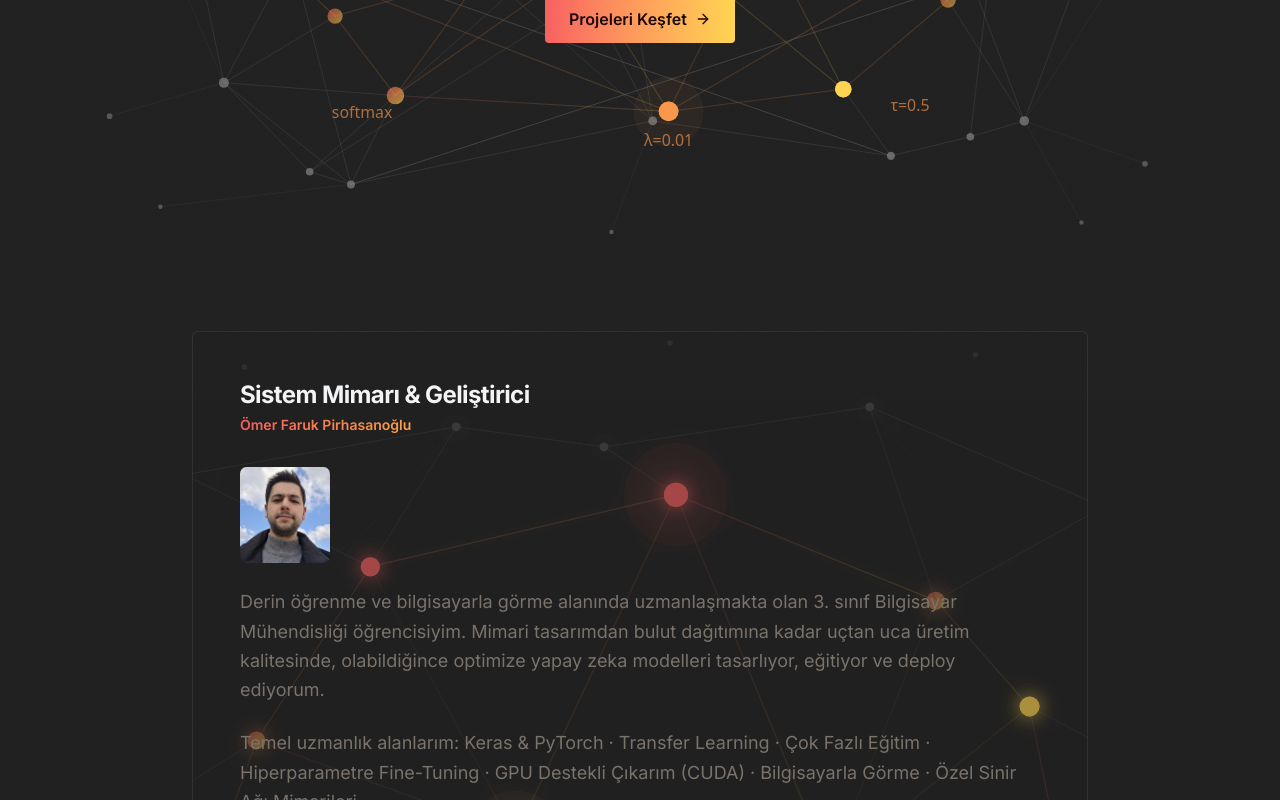
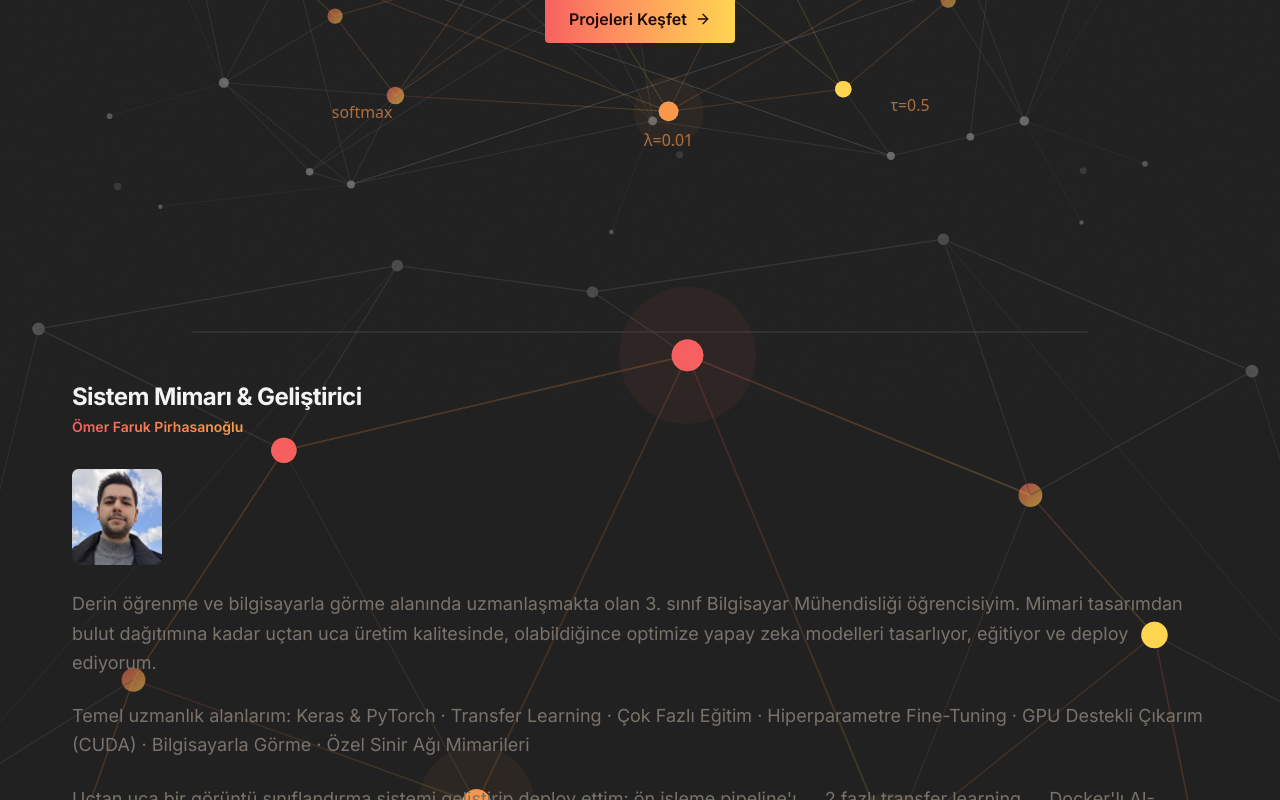
Before and after one commit to omerfarukpirhasanoglu/pirhasanoglu.com, a Next.js app: page / in a window 1280 px wide. Shown: the part 400-1200 px from the top of the page. Built offline with nearby package versions, Linux system fonts and the light colour scheme.

Commit message:
section fix

```diff
--- a/src/app/page.tsx
+++ b/src/app/page.tsx
@@ -273,10 +273,9 @@ export default function LandingPage() {
       </main>
       {/*About Me*/}
       <section className="px-6 py-24 relative z-10 animate-reveal delay-1000">
-        <div className="max-w-4xl mx-auto relative" style={{ borderRadius: "6px"}}>
+        <div className="absolute inset-0 -top-24 -bottom-24 left-0 right-0 pointer-events-none overflow-visible" style={{zIndex: 0}}>
 
           {/* Arka plan node network */}
-          <div className="absolute inset-0 pointer-events-none">
             <svg width="100%" height="100%" viewBox="0 0 680 420" preserveAspectRatio="xMidYMid slice" xmlns="http://www.w3.org/2000/svg">
               <defs>
                 <linearGradient id="aboutGrad" x1="0%" y1="0%" x2="100%" y2="100%">
@@ -426,12 +425,11 @@ export default function LandingPage() {
           </div>
 
           {/* Cam zemin */}
-          <div className="absolute inset-0 pointer-events-none" style={{
+          <div className="max-w-4xl mx-auto relative" style={{zIndex: 1, borderRadius: "6px",
             background: "rgba(33,33,33,0.38)",
             backdropFilter: "blur(10px)",
             WebkitBackdropFilter: "blur(10px)",
             border: "0.5px solid rgba(255,255,255,0.08)",
-            borderRadius: "6px",
           }}/>
 
           {/* İçerik */}
@@ -469,8 +467,6 @@ export default function LandingPage() {
               <p>Ben feedback panelini bitirene kadar öneriler için sosyal medya adreslerim aşağıda bulunuyor olacak.</p>
             </div>
           </div>
-
-        </div>
       </section>
 
       {/* Projects Section */}
```
